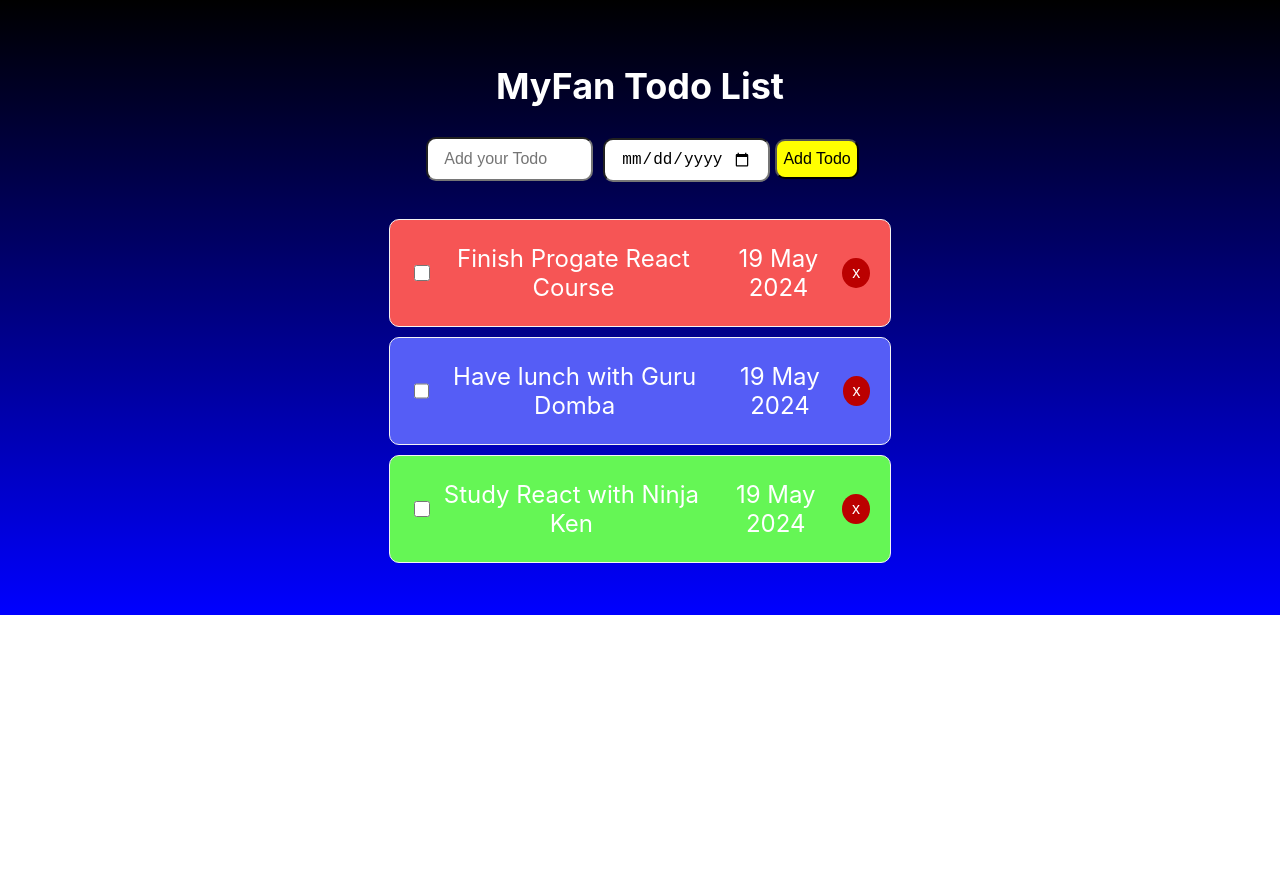
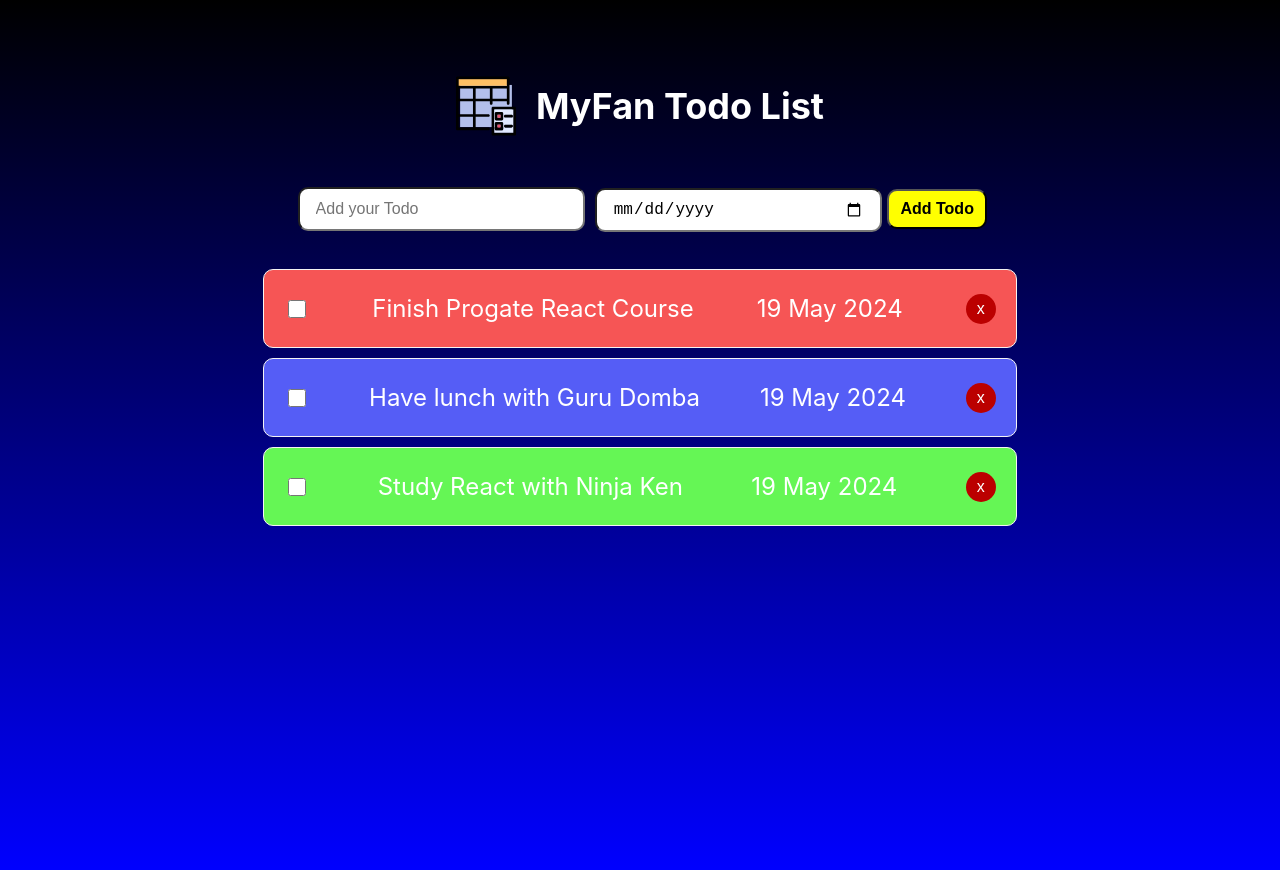
Before and after one commit to KodingAffanMaulana/FGA-TodoApps, a React (Vite) app: page / in a window 1280 px wide. Before the commit the page ends 800 px from the top, so only its background shows below. Built offline with nearby package versions, Linux system fonts and the light colour scheme.

Commit message:
refactor

```diff
--- a/src/App.tsx
+++ b/src/App.tsx
@@ -3,6 +3,7 @@ import { useState, createContext } from 'react';
 import Todos from './components/Todos';
 import TodoForm from './components/TodoForm';
 import { dummy } from './data/dummy';
+import image from './assets/image.svg';
 
 export const TodoContext = createContext<any>({});
 
@@ -41,8 +42,11 @@ function App() {
 
   return (
     <TodoContext.Provider value={{ toggleCompleted, deleteTodo, addTodo }}>
-      <div style={styles.container}>
-        <h1 style={styles.title}>MyFan Todo List</h1>
+      <div style={{ ...styles.container, flexDirection: 'column', textAlign: 'center' }}>
+        <div style={{ display: 'flex', alignItems: 'center', gap: '20px' }}>
+          <img src={image} alt="image" width='60px' />
+          <h1 style={styles.title}>MyFan Todo List</h1>
+        </div>
         <TodoForm />
         <Todos todos={todos} />
       </div>
@@ -53,10 +57,10 @@ function App() {
 const styles = {
   container: {
     background: 'linear-gradient(to bottom, black, blue)',
-    height: '44vw',
+    minHeight: '100vh',
     textAlign: 'center',
     margin: '0',
-    padding: '40px 12px 12px 12px',
+    padding: '60px 12px 12px 12px',
     display: 'flex',
     flexDirection: 'column',
     justifyContent: 'start',
--- a/src/components/TodoForm.tsx
+++ b/src/components/TodoForm.tsx
@@ -1,3 +1,4 @@
+/* eslint-disable @typescript-eslint/no-explicit-any */
 import { useContext, useState } from "react";
 import { TodoContext } from "../App";
 
@@ -46,10 +47,12 @@ const TodoForm = () => {
 const styles = {
   container: {
     marginBottom: '32px',
+    width: '100%',
+    paddingTop: '30px'
   },
   formInput: {
     height: '40px',
-    width: '25%',
+    width: '20%',
     fontSize: '16px',
     padding: '0 16px',
     margin: '5px',
@@ -57,7 +60,9 @@ const styles = {
   },
   button: {
     backgroundColor: "yellow",
+    fontWeight: 'bold',
     height: '40px',
+    width: '8%',
     fontSize: '16px',
     borderRadius: '10px',
     cursor: 'Pointer'
--- a/src/components/Todos.tsx
+++ b/src/components/Todos.tsx
@@ -18,7 +18,7 @@ const Todos = ({ todos }: any) => {
 
 const styles = {
   container: {
-    width: '40%',
+    width: '60%',
     margin: '0 auto',
   },
 };
--- a/src/main.css
+++ b/src/main.css
@@ -1,8 +1,10 @@
 #root {
   font-family: Inter, system-ui, Avenir, Helvetica, Arial, sans-serif;
   margin: 0 auto;
+  min-height: 100vh;
 }
 
 body {
   margin: 0;
+  min-height: 100vh;
 }
```
Also changed, not shown: src/assets/image.svg (added).
